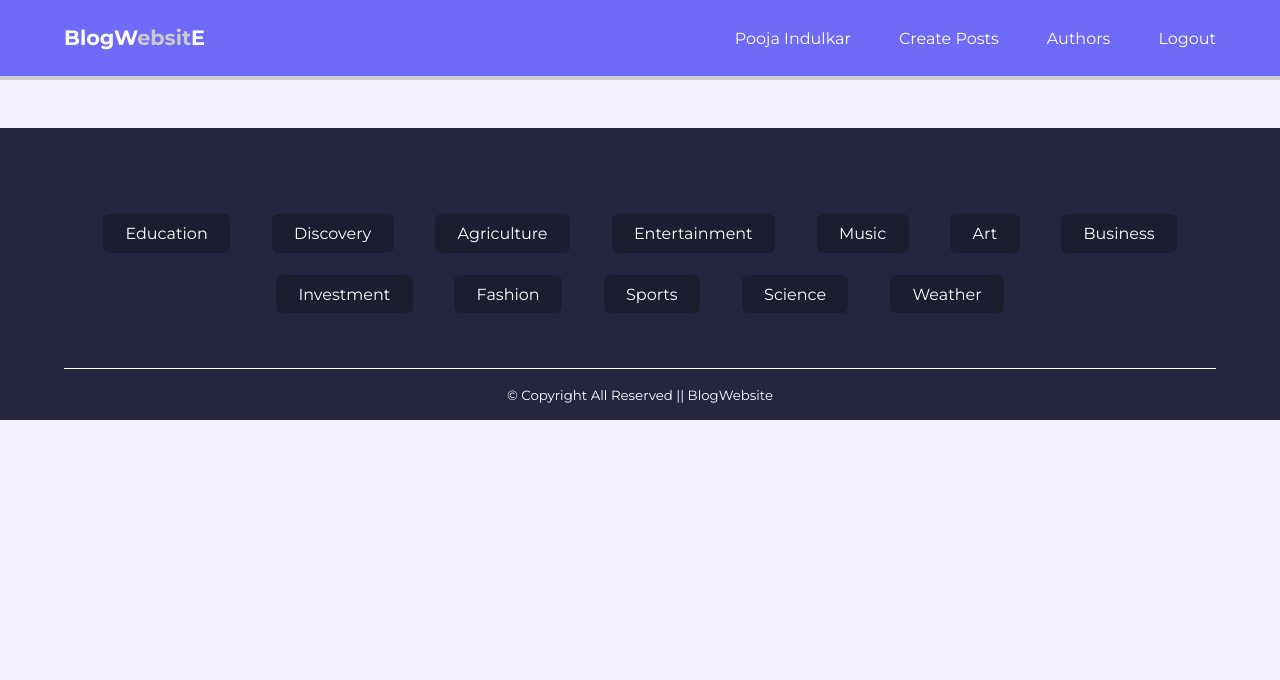
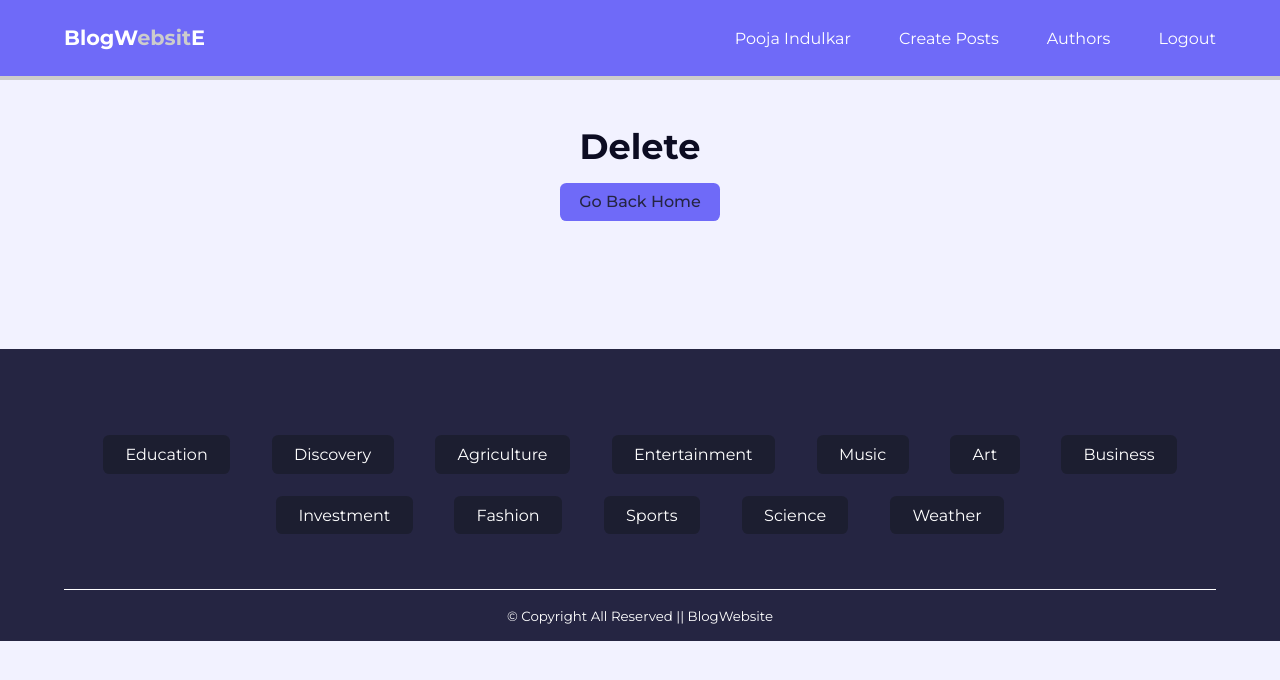
Before and after one commit to poojaindulkar/React-JS-Blog-Website, a React (Vite) app: page /posts/2/delete in a window 1280 px wide. Shown: the top 680 px of the page. Built offline with nearby package versions, Linux system fonts and the light colour scheme.

Commit message:
Delete Page

```diff
--- a/src/pages/DeletePost.jsx
+++ b/src/pages/DeletePost.jsx
@@ -1,9 +1,13 @@
 import React from 'react'
+import { Link } from 'react-router-dom'
 
 const DeletePost = () => {
   return (
-    <section className="delete">
-
+    <section>
+        <div className="error-center">
+            <h1>Delete</h1>
+            <Link to={'/'} className='btn btn-primary'>Go Back Home</Link>
+        </div>
     </section>
   )
 }
```
